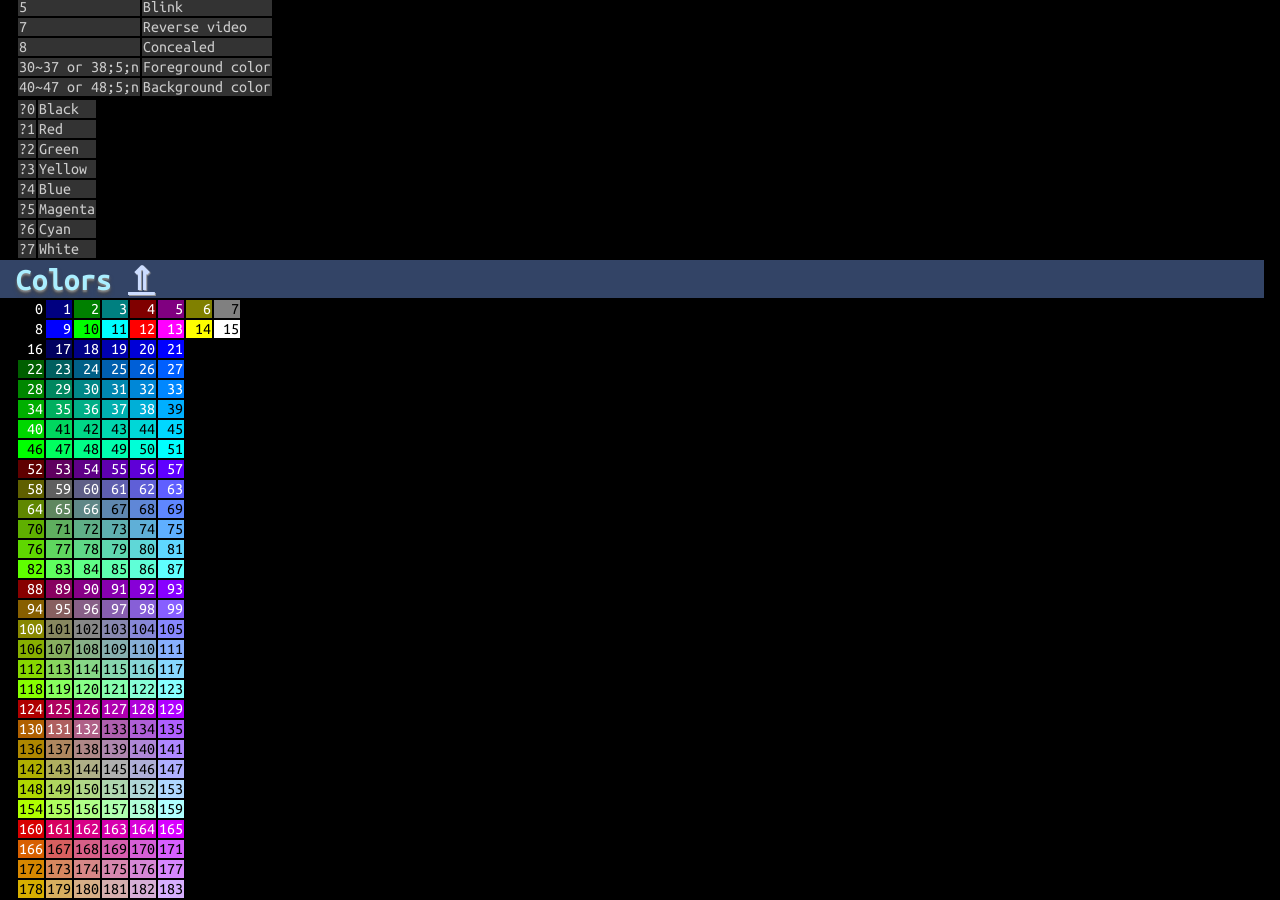
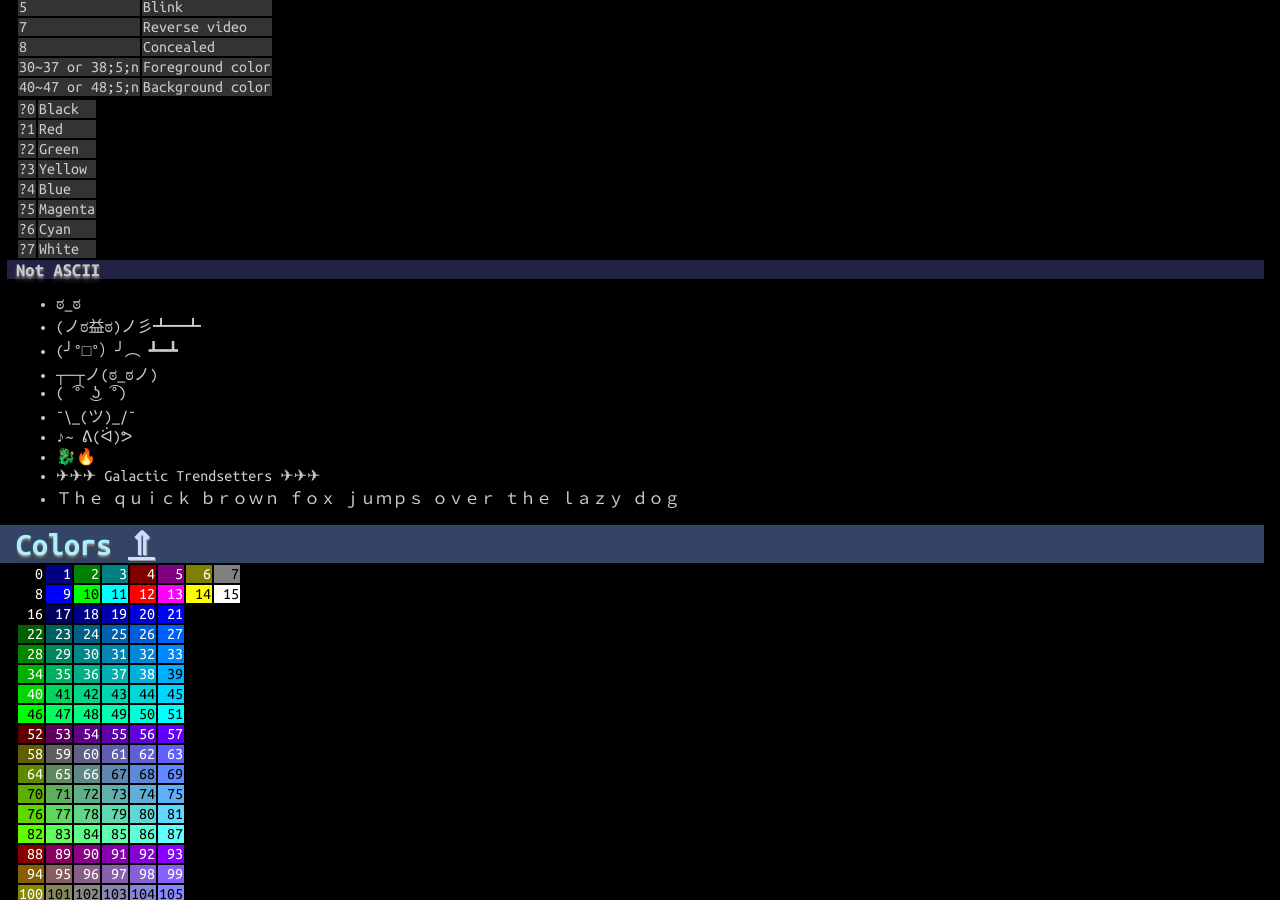
Before and after one commit to betaveros/cs, a Jekyll site: the page built from index.html, in a window 1280 px wide and 900 px high, scrolled down 49408 px. Built offline with Jekyll 4.4.1, drawn with Linux system fonts in a browser that asks for light colours.

Commit message:
not ascii

```diff
--- a/_includes/ascii.html
+++ b/_includes/ascii.html
@@ -167,3 +167,16 @@
 	<tr><td>?6</td><td>Cyan</td></tr>
 	<tr><td>?7</td><td>White</td></tr>
 </table>
+<h3>Not ASCII</h3>
+<ul>
+	<li>ಠ_ಠ</li>
+	<li>(ノಠ益ಠ)ノ彡┻━┻</li>
+	<li>(╯°□°）╯︵ ┻━┻</li>
+	<li>┬─┬ノ(ಠ_ಠノ)</li>
+	<li>( ͡° ͜ʖ ͡°)</li>
+	<li>¯\_(ツ)_/¯</li>
+	<li>♪~ ᕕ(ᐛ)ᕗ</li>
+	<li>🐉🔥</li>
+	<li>✈✈✈ Galactic Trendsetters ✈✈✈</li>
+	<li>Ｔｈｅ ｑｕｉｃｋ ｂｒｏｗｎ ｆｏｘ ｊｕｍｐｓ ｏｖｅｒ ｔｈｅ ｌａｚｙ ｄｏｇ</li>
+</ul>
```
